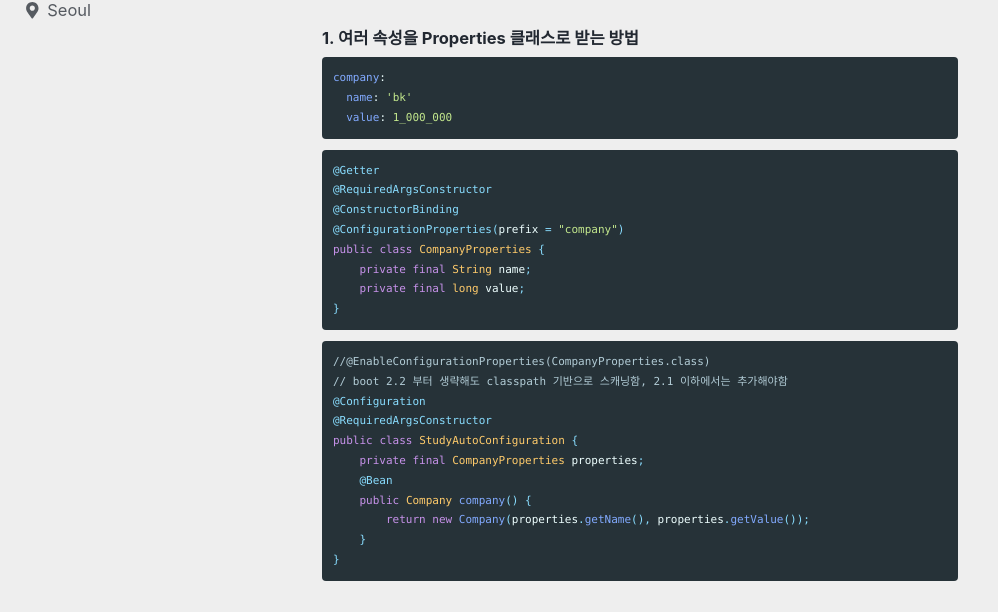
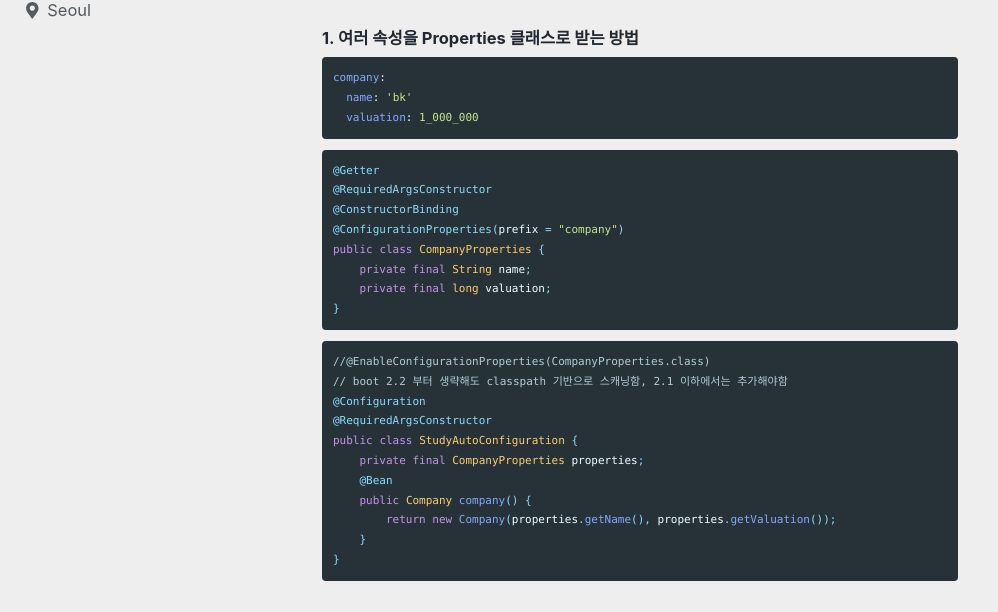
Before and after one commit to choe061/choe061.github.io, a Jekyll site: the page built from _posts/2019-11-01-spring boot autoconfiguration.md, in a window 1280 px wide and 900 px high, scrolled down 954 px. Shown: the part 149-761 px from the top of the window, without its empty margins (0-998 px from the left). Built offline with Jekyll 4.4.1, drawn with Linux system fonts in a browser that asks for light colours; cached includes are drawn as plain includes; nearby versions of some CDN libraries.

Commit message:
fix naming

````diff
--- a/_posts/2019-11-01-spring boot autoconfiguration.md
+++ b/_posts/2019-11-01-spring boot autoconfiguration.md
@@ -23,7 +23,7 @@ AutoConfiguration 클래스는 @Configuration 으로 설정 클래스로 만들
 ```yaml
 company:
   name: 'bk'
-  value: 1_000_000
+  valuation: 1_000_000
 ```
 
 ```java
@@ -33,7 +33,7 @@ company:
 @ConfigurationProperties(prefix = "company")
 public class CompanyProperties {
     private final String name;
-    private final long value;
+    private final long valuation;
 }
 ```
 
@@ -46,7 +46,7 @@ public class StudyAutoConfiguration {
     private final CompanyProperties properties;
     @Bean
     public Company company() {
-        return new Company(properties.getName(), properties.getValue());
+        return new Company(properties.getName(), properties.getValuation());
     }
 }
 ```
````
